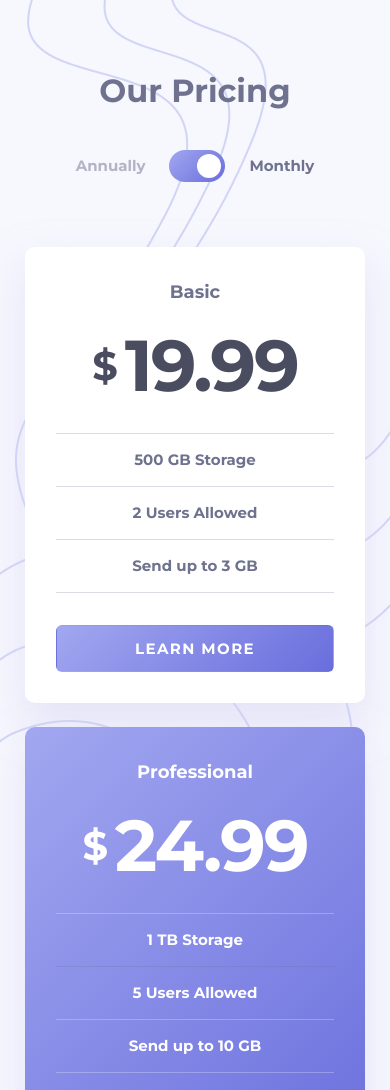
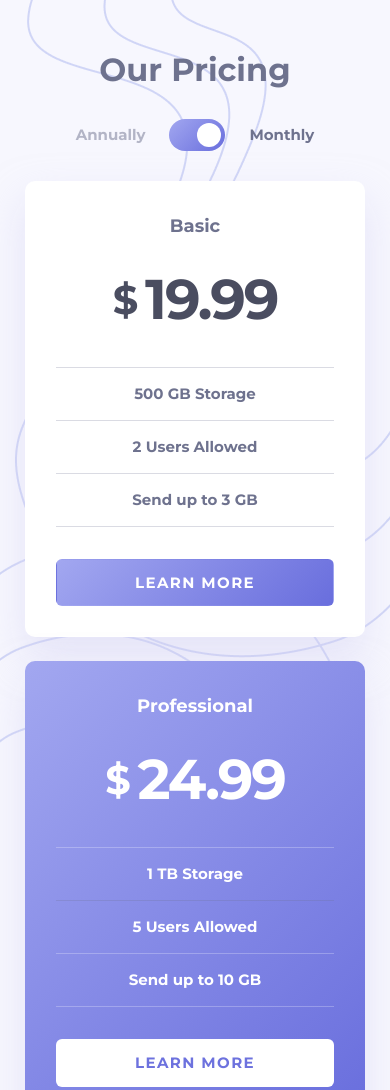
Before and after one commit to Andarov/pricing, a plain HTML site: page index.html in a window 390 px wide. Shown: the top 1090 px of the page. Drawn offline with Linux system fonts and the light colour scheme.

Commit message:
Change font size and paddings to mobile reponsive

```diff
--- a/css/main.css
+++ b/css/main.css
@@ -303,7 +303,7 @@ h2, h3 {
     }
 
     .pricing__box {
-        width: 800px;
+        width: 100%;
         margin-bottom: 24px;
         border-radius: 10px;
     }
@@ -313,20 +313,20 @@ h2, h3 {
     }
 }
 
-@media only screen and (max-width:840px) {
-    .pricing__box {
-        width: 600px;
+@media only screen and (max-width:450px) {
+    .pricing {
+        padding: 50px 0;
+    }
+
+    .pricing__header {
+        margin-bottom: 30px;
+    }
+
+    .form {
+        margin-bottom: 30px;
+    }
+
+    .pricing__box-price-number {
+        font-size: 56px;
     }
 }
-
-@media only screen and (max-width:500px) {
-    .pricing__box {
-        width: 380px;
-    }
-}
-
-@media only screen and (max-width:365px) {
-    .pricing__box {
-        width: 325px;
-    }
-}
```
